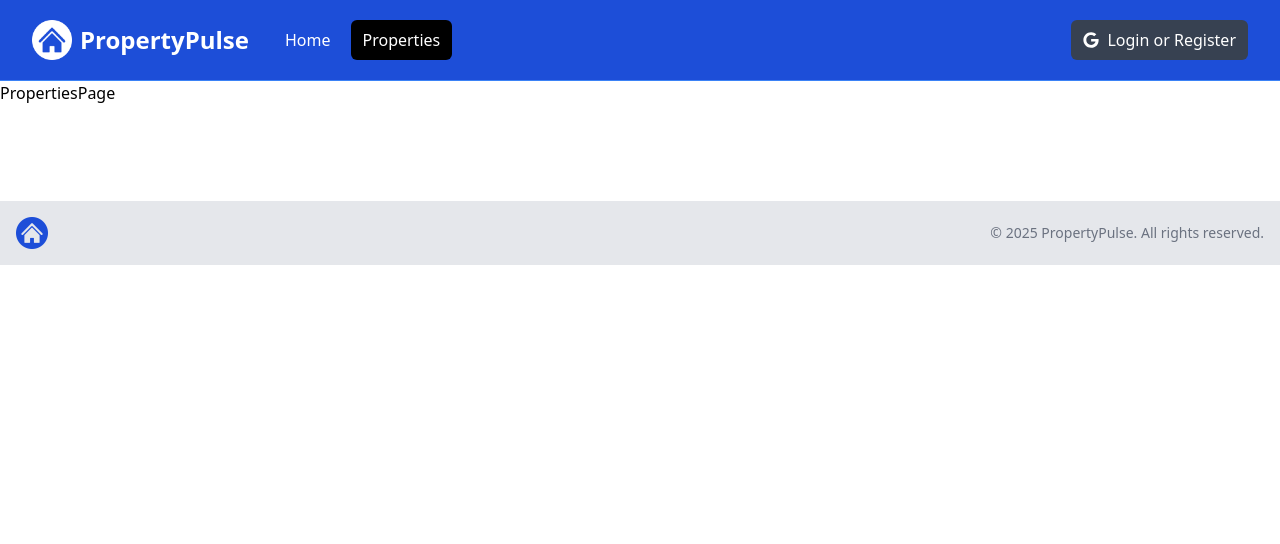
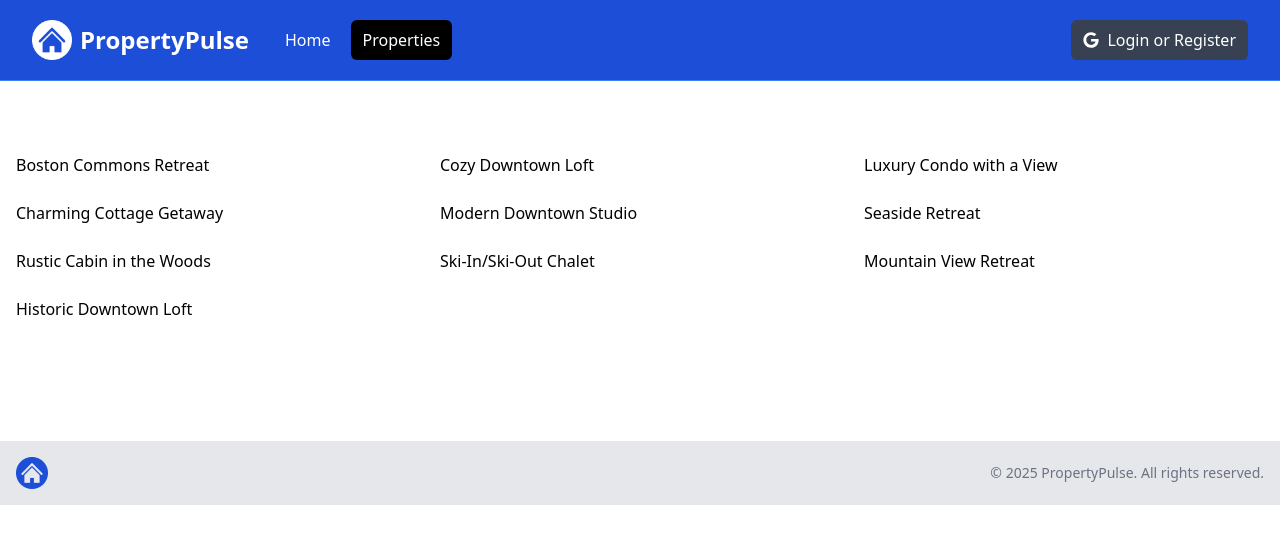
Before and after one commit to Jaspreet-Nijjar/nextjs-property-app, a Next.js app: page /properties in a window 1280 px wide. Shown: the top 544 px of the page. Built offline with nearby package versions, Linux system fonts and the light colour scheme.

Commit message:
added properties to the Property Page

```diff
--- a/app/properties/page.tsx
+++ b/app/properties/page.tsx
@@ -1,5 +1,20 @@
+import properties from '../../properties.json';
+
 const PropertiesPage = () => {
-  return <div>PropertiesPage</div>;
+  return (
+    <section className="px-4 py-6">
+      <div className="container-xl lg:container m-auto px-4 py-6"></div>
+      <div className="grid grid-cols-1 md:grid-cols-3 gap-6">
+        {properties.length === 0 ? (
+          <p>No properties found</p>
+        ) : (
+          properties.map((property) => (
+            <div key={property._id}>{property.name}</div>
+          ))
+        )}
+      </div>
+    </section>
+  );
 };
 
 export default PropertiesPage;
```
